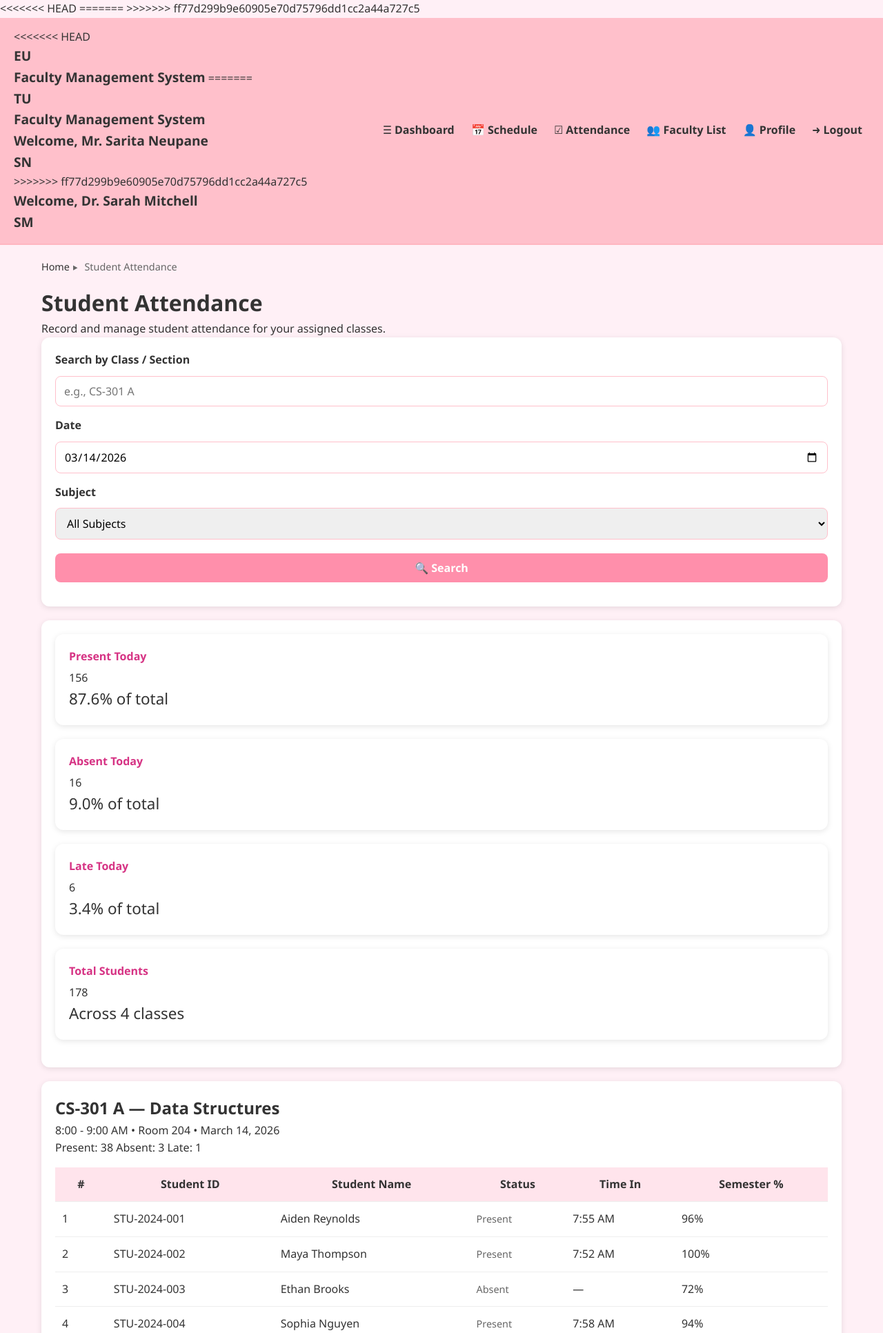
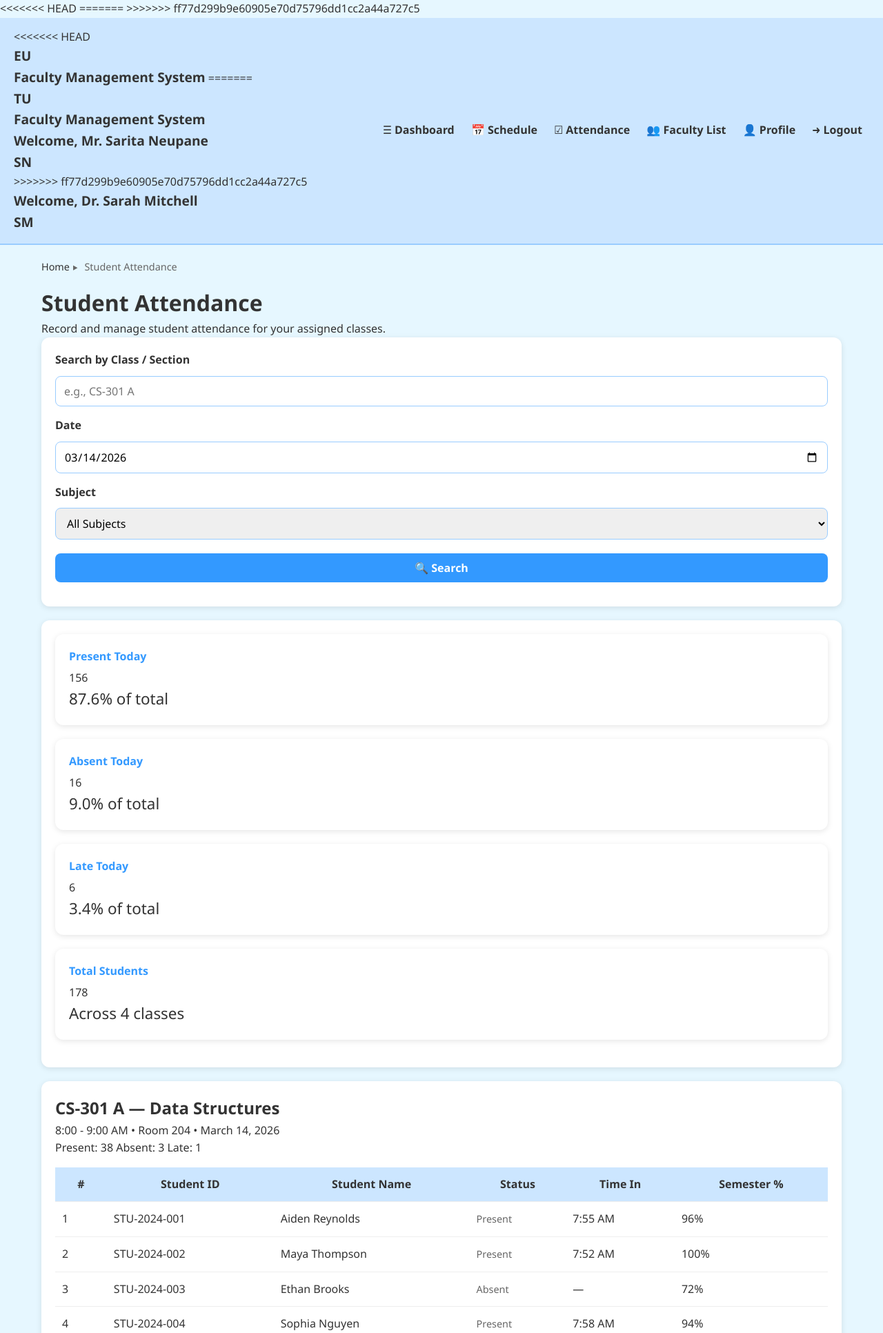
Before and after one commit to amantiwaricr/Web-Technology, a PHP site: page /attendance.html in a window 1280 px wide. Shown: the top 1932 px of the page at 69% size. Run offline with PHP 8.4, Linux system fonts and the light colour scheme.

Commit message:
last update

```diff
--- a/frontend/style.css
+++ b/frontend/style.css
@@ -6,7 +6,7 @@
 }
 
 body {
-  background-color: #fff0f6;
+  background-color: #e6f7ff; /* light blue background */
   color: #333;
   line-height: 1.6;
 }
@@ -17,17 +17,17 @@ a {
 }
 
 a:hover {
-  color: #d63384;
+  color: #3399ff; /* hover accent blue */
 }
 
 header {
-  background-color: #ffc0cb;
+  background-color: #cce6ff; /* header light blue */
   display: flex;
   justify-content: space-between;
   align-items: center;
   padding: 15px 20px;
   flex-wrap: wrap;
-  border-bottom: 2px solid #ffb6c1;
+  border-bottom: 2px solid #99ccff; /* slightly darker blue border */
 }
 
 header div span {
@@ -70,7 +70,7 @@ article {
 section article p:first-child {
   font-weight: bold;
   margin-bottom: 5px;
-  color: #d63384;
+  color: #3399ff; /* primary accent blue */
 }
 
 section article p:last-child {
@@ -97,7 +97,7 @@ td {
 }
 
 th {
-  background-color: #ffe4ec;
+  background-color: #cce6ff; /* table header light blue */
   font-weight: 600;
 }
 
@@ -118,14 +118,14 @@ button {
   width: 100%;
   padding: 10px 12px;
   margin-top: 5px;
-  border: 1px solid #ffc0cb;
+  border: 1px solid #99ccff; /* input border blue */
   border-radius: 8px;
   font-size: 1rem;
 }
 
 button,
 input[type="submit"] {
-  background-color: #ff8fab;
+  background-color: #3399ff; /* main button blue */
   color: white;
   font-weight: bold;
   border: none;
@@ -135,7 +135,7 @@ input[type="submit"] {
 
 button:hover,
 input[type="submit"]:hover {
-  background-color: #ff6f91;
+  background-color: #007acc; /* hover darker blue */
 }
 
 form div {
@@ -153,7 +153,7 @@ table thead th {
 }
 
 table tbody td div {
-  background-color: #ffe4ec;
+  background-color: #cce6ff; /* table cell light blue */
   padding: 5px 8px;
   border-radius: 6px;
   text-align: center;
@@ -164,7 +164,7 @@ table tbody td div span {
 }
 
 footer {
-  background-color: #ffc0cb;
+  background-color: #cce6ff; /* footer light blue */
   text-align: center;
   padding: 15px 10px;
   margin-top: 20px;
```
